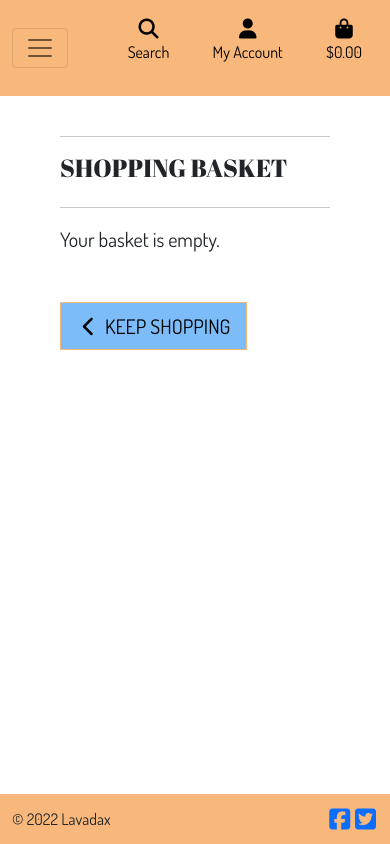
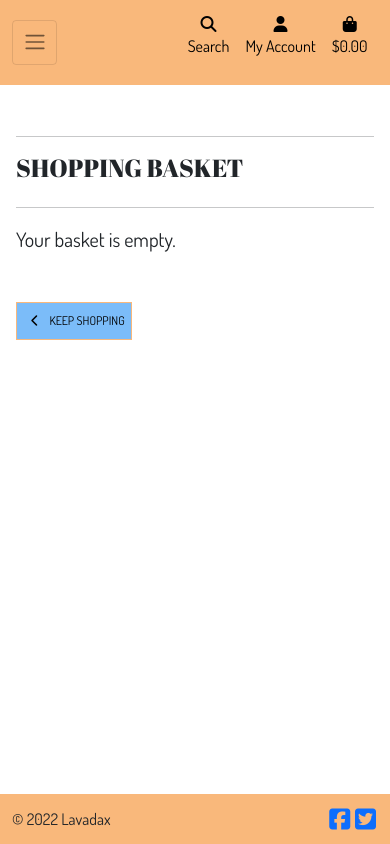
Before and after one commit to Code-Institute-Submissions/lavadax-Madarame-Studio_MayResub, a Django app: page /basket/ in a window 390 px wide. Run offline with Django 3.2, Linux system fonts and the light colour scheme; some libraries are stand-ins or nearby versions.

Commit message:
Edit page styling for consistency and responsiveness

```diff
--- /dev/null
+++ b/basket/templates/basket/basket-total.html
@@ -0,0 +1,3 @@
+<h6><strong>Basket Total: ${{ total|floatformat:2 }}</strong></h6>
+<h6>Delivery: ${{ delivery|floatformat:2 }}</h6>
+<h4 class="mt-4"><strong>Grand Total: ${{ grand_total|floatformat:2 }}</strong></h4>
--- /dev/null
+++ b/basket/templates/basket/product-image.html
@@ -0,0 +1 @@
+<img class="img-fluid rounded" src="{{ item.product.image.url }}" alt="{{ item.product.sku }}">
--- /dev/null
+++ b/basket/templates/basket/product-info.html
@@ -0,0 +1,3 @@
+<p class="my-0">{{ item.product.sku }}</p>
+<p class="my-0">Artist: {{ item.product.artist }}</p>
+<p class="my-0">Size: {{ item.size }}</p>
--- a/home/templates/home/index.html
+++ b/home/templates/home/index.html
@@ -53,7 +53,7 @@
             {% endfor %}
         </div>
     </div>
-    <div class="row w-100">
+    <div class="row w-100 mb-3">
         <a href="{% url 'products' %}" class="btn btn-main rounded-0 center btn-width mt-2">See More</a>
     </div>
 
--- a/products/templates/products/product_detail.html
+++ b/products/templates/products/product_detail.html
@@ -44,7 +44,7 @@
                         <div class="col-12 my-3">
                             <p class="m-0"><strong>Quantity:</strong></p>
                             <div class="form-group">
-                                <div class="input-group">
+                                <div class="input-group w-50">
                                     <div class="input-group-prepend">
                                         <button class="decrement-qty btn bg-second rounded-0"
                                             data-item_id="{{ product.id }}" id="decrement-qty_{{ product.id }}">
--- a/static/css/base.css
+++ b/static/css/base.css
@@ -218,16 +218,6 @@ input[name='query']::placeholder {
 
 /* Product Form */
 
-#payment-form .form-control,
-#payment-form .form-group,
-#payment-form .form-select {
-    width: 100%!important;
-}
-
-#payment-form .input-group .form-control {
-    width: 60%!important;
-}
-
 .btn-file {
     position: relative;
     overflow: hidden;
@@ -276,14 +266,42 @@ input[name='query']::placeholder {
     .header-container {
         padding-top: 120px;
     }
+}
 
-    .arrow-up {
-        right: 105px;
+@media (max-width: 991px) {
+    .display-4.logo-font.text-black {
+        font-size: 2rem;
     }
 
-    #payment-form .form-control,
-    #payment-form .form-group,
-    #payment-form .form-select {
-        width: 50%!important;
+    .nav-link {
+        padding: 0.15rem;
+    }
+
+    .nav-link i.fa-lg {
+        font-size: 1rem;
+    }
+
+    .navbar-toggler {
+        padding: .6rem .6rem;
+        font-size: 1rem;
+    }
+
+    #delivery-banner h4 {
+        font-size: .9rem;
+    }
+
+    .btn.btn-main.rounded-0,
+    .btn.btn-second.rounded-0 {
+        padding: .375rem .375rem;
+    }
+
+    .btn.btn-main.rounded-0.btn-lg,
+    .btn.btn-second.rounded-0.btn-lg {
+        padding: .375rem .375rem;
+        font-size: .75rem;
+    }
+
+    .increment-qty, .decrement-qty {
+        padding: .5rem .5rem !important;
     }
 }
--- a/templates/base.html
+++ b/templates/base.html
@@ -59,7 +59,7 @@
       </div>
     {% endif %}
 
-    <div class="main-content px-5">
+    <div class="main-content px-1 px-md-5">
       {% block content %}
       {% endblock %}
     </div>
--- a/templates/includes/main-nav.html
+++ b/templates/includes/main-nav.html
@@ -1,5 +1,10 @@
 <div class="collapse navbar-collapse" id="main-nav">
     <ul class="navbar-nav w-auto mx-auto">
+        <li class="nav-item d-block d-md-none">
+            <a class="header-font fw-bold nav-link text-black" href="{% url 'home' %}" id="home-link">
+                Home
+            </a>
+        </li>
         <li class="nav-item dropdown">
             <a class="header-font fw-bold nav-link text-black" href="#" id="all-products-link" data-bs-toggle="dropdown" aria-haspopup="true" aria-expanded="false">
                 All Products
--- a/templates/includes/mobile-top-header.html
+++ b/templates/includes/mobile-top-header.html
@@ -1,4 +1,4 @@
-<ul>
+<ul class="px-2">
     <li class="list-inline-item">
       <a class="text-black nav-link d-block d-lg-none" href="#" id="mobile-search" data-bs-toggle="dropdown" aria-haspopup="true" aria-expanded="false">
           <div class="text-center">
```
Also changed, not shown: basket/templates/basket/basket.html (+42 -47 lines), basket/templates/basket/checkout-buttons.html (added, +12 -0 lines), basket/templates/basket/quantity-form.html (added, +30 -0 lines).
